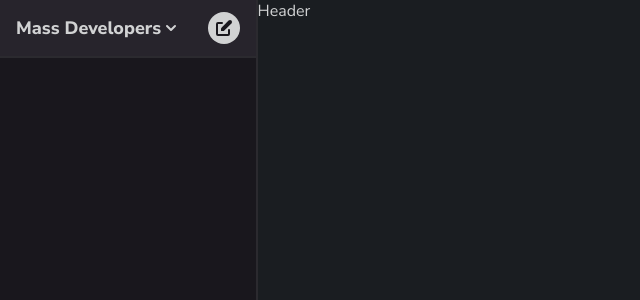
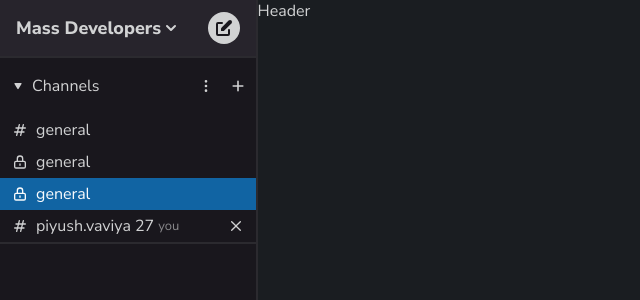
Before and after one commit to piyush-vaviya/crane-fe, a React (Create React App) app: page / in a window 1280 px wide. Shown: the top 300 px of the page, without its empty margins (0-640 px from the left). Built offline with nearby package versions, Linux system fonts and the light colour scheme.

Commit message:
feat: static sidebar channel  implementation

```diff
--- /dev/null
+++ b/src/components/Channels.jsx
@@ -0,0 +1,62 @@
+import React from "react";
+import { HiPlus, HiOutlineHashtag, HiOutlineLockClosed } from "react-icons/hi";
+import { IoPlay } from "react-icons/io5";
+import { FiMoreVertical } from "react-icons/fi";
+import { useState } from "react";
+import ListItem from "./ListItem";
+
+const Channels = (props) => {
+  const [expanded, setExpanded] = useState(true);
+
+  const handleExpand = () => setExpanded(!expanded);
+
+  return (
+    <div className={`channels-container ${expanded ? "border-none-imp" : ""}`}>
+      <div
+        className="channels-header h-100 d-flex justify-content-between align-items-center cursor-pointer px-1"
+        onClick={handleExpand}
+      >
+        <div className="d-flex">
+          <div className="icon-button">
+            <IoPlay
+              className={`rotate-icon ${expanded ? "rotate" : ""}`}
+              size={10}
+            />
+          </div>
+          <span className="m-auto">Channels</span>
+        </div>
+        <div className="d-flex">
+          <div className="icon-button" onClick={(e) => e.stopPropagation()}>
+            <FiMoreVertical />
+          </div>
+          <div
+            className="icon-button ml-1"
+            onClick={(e) => e.stopPropagation()}
+          >
+            <HiPlus />
+          </div>
+        </div>
+      </div>
+      {expanded ? (
+        <div className="channels-list">
+          <ListItem prefix={<HiOutlineHashtag />} content="general" />
+          <ListItem prefix={<HiOutlineLockClosed />} content="general" />
+          <ListItem
+            prefix={<HiOutlineLockClosed />}
+            selected
+            content="general"
+          />
+          <ListItem
+            className="with-border"
+            prefix={<HiOutlineHashtag />}
+            content="piyush.vaviya 27"
+            postfix="you"
+            removable
+          />
+        </div>
+      ) : null}
+    </div>
+  );
+};
+
+export default Channels;
--- /dev/null
+++ b/src/components/ListItem.jsx
@@ -0,0 +1,33 @@
+import React from "react";
+import { CgClose } from "react-icons/cg";
+
+const ListItem = ({
+  prefix,
+  content,
+  postfix,
+  removable,
+  className,
+  selected,
+  selectable = true,
+}) => {
+  return (
+    <div
+      className={`list-item-container d-flex justify-content-between align-items-center ${
+        selectable && selected ? "selected" : ""
+      } ${className || ""}`}
+    >
+      <div className="list-item-content flex-center">
+        <div className="prefix flex-center">{prefix}</div>
+        <div className="content flex-center">{content}</div>
+        <div className="postfix">{postfix}</div>
+      </div>
+      {removable ? (
+        <div className="list-item-remove icon-with-hover flex-center">
+          <CgClose />
+        </div>
+      ) : null}
+    </div>
+  );
+};
+
+export default ListItem;
--- a/src/components/Sidebar.jsx
+++ b/src/components/Sidebar.jsx
@@ -1,10 +1,11 @@
 import React from "react";
 import { HiChevronDown, HiPencilAlt } from "react-icons/hi";
+import Channels from "./Channels";
 import CraneTooltip from "./CraneTooltip";
 
 const Sidebar = (props) => {
   return (
-    <div className="sidebar">
+    <div className="sidebar noSelect">
       {/* Workspace Title */}
       <div className="workspace-title-container d-flex justify-content-between align-items-center px-3">
         <div className="flex-center">
@@ -28,6 +29,8 @@ const Sidebar = (props) => {
           }
         />
       </div>
+      {/* Channels List */}
+      <Channels />
     </div>
   );
 };
--- a/src/global/styles/components.scss
+++ b/src/global/styles/components.scss
@@ -26,9 +26,82 @@
       background-color: $dark-accent-hover;
     }
   }
+
+  .channels-container {
+    height: 7vh;
+    border-bottom: $border;
+  }
 }
 
 .tooltip-chip {
   background-color: $tooltip-chips-bg;
   padding: 4px 8px;
 }
+
+.icon-button {
+  width: 28px;
+  height: 28px;
+  display: flex;
+  justify-content: center;
+  align-items: center;
+  border-radius: 10%;
+  cursor: pointer;
+
+  &:hover {
+    background-color: $dark-accent-hover;
+  }
+}
+
+.rotate-icon {
+  transition: all 0.1s ease-in-out;
+
+  &.rotate {
+    -webkit-transform: rotate(90deg);
+    -moz-transform: rotate(90deg);
+    -o-transform: rotate(90deg);
+    -ms-transform: rotate(90deg);
+    transform: rotate(90deg);
+  }
+}
+
+.list-item-container {
+  cursor: pointer;
+  padding: 6px 12px;
+
+  .list-item-content {
+    height: 20px;
+
+    .prefix {
+      max-height: 20px;
+    }
+    .content {
+      margin-left: 8px;
+    }
+    .postfix {
+      font-size: small;
+      opacity: 0.6;
+      margin-left: 4px;
+    }
+  }
+
+  &.selected {
+    color: $opposite-color-hover;
+    background-color: $cta-color;
+  }
+
+  &.with-border {
+    border-bottom: $border;
+  }
+
+  &:hover:not(.selected) {
+    background-color: $dark-accent-hover;
+  }
+}
+
+.icon-with-hover {
+  cursor: pointer;
+
+  &:hover {
+    filter: brightness(135%);
+  }
+}
--- a/src/global/styles/theme/colors.scss
+++ b/src/global/styles/theme/colors.scss
@@ -3,6 +3,7 @@ $dark-accent: rgba(25, 23, 29, 1); // Sidebar Color
 $dark-accent-hover: rgba(39, 36, 44, 1);
 $light-accent: rgba(34, 37, 41, 1); // Message Sender
 $opposite-color: rgba(209, 210, 211, 1);
+$opposite-color-hover: rgba(249, 251, 253, 1);
 $border-color: rgba(43, 42, 47, 1); // Separators
 $cta-color: rgba(17, 100, 163, 1);
 
--- a/src/global/styles/utils.scss
+++ b/src/global/styles/utils.scss
@@ -1,5 +1,9 @@
 .d-none {
   display: none;
+}
+
+.d-none-imp {
+  display: none !important;
 }
 
 .d-inline {
@@ -596,6 +600,10 @@
   border-style: none;
 }
 
+.border-none-imp {
+  border-style: none !important;
+}
+
 .border-0 {
   border-width: 0px;
 }
@@ -1134,3 +1142,17 @@
   padding-left: 0;
   list-style: none;
 }
+
+.cursor-pointer {
+  cursor: pointer;
+}
+
+.noSelect {
+  -webkit-touch-callout: none; /* iOS Safari */
+  -webkit-user-select: none; /* Safari */
+  -khtml-user-select: none; /* Konqueror HTML */
+  -moz-user-select: none; /* Old versions of Firefox */
+  -ms-user-select: none; /* Internet Explorer/Edge */
+  user-select: none; /* Non-prefixed version, currently
+                                  supported by Chrome, Edge, Opera and Firefox */
+}
```
